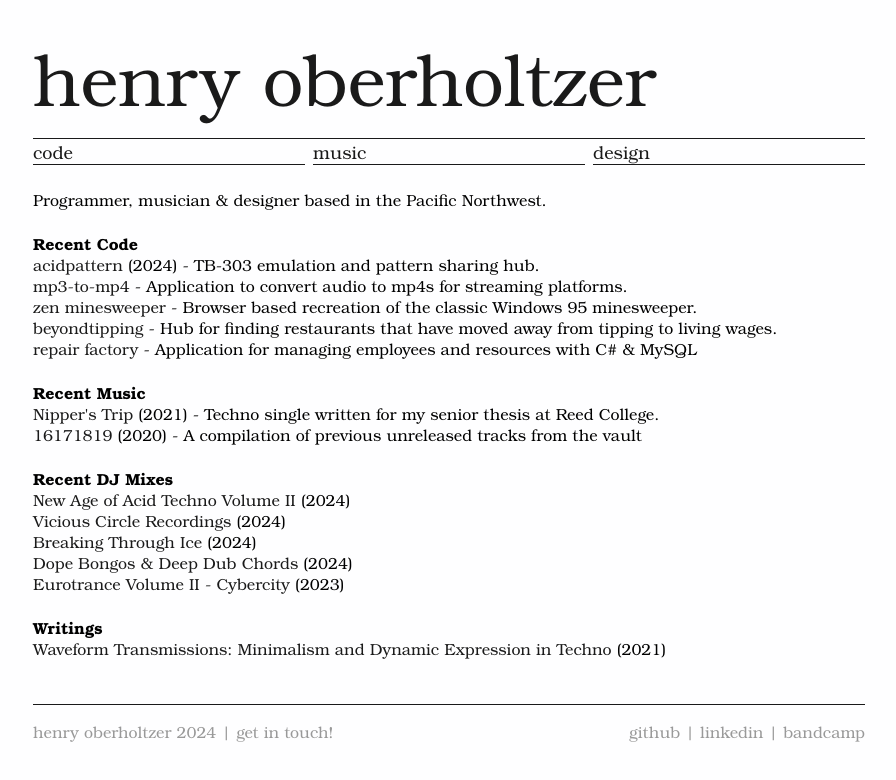
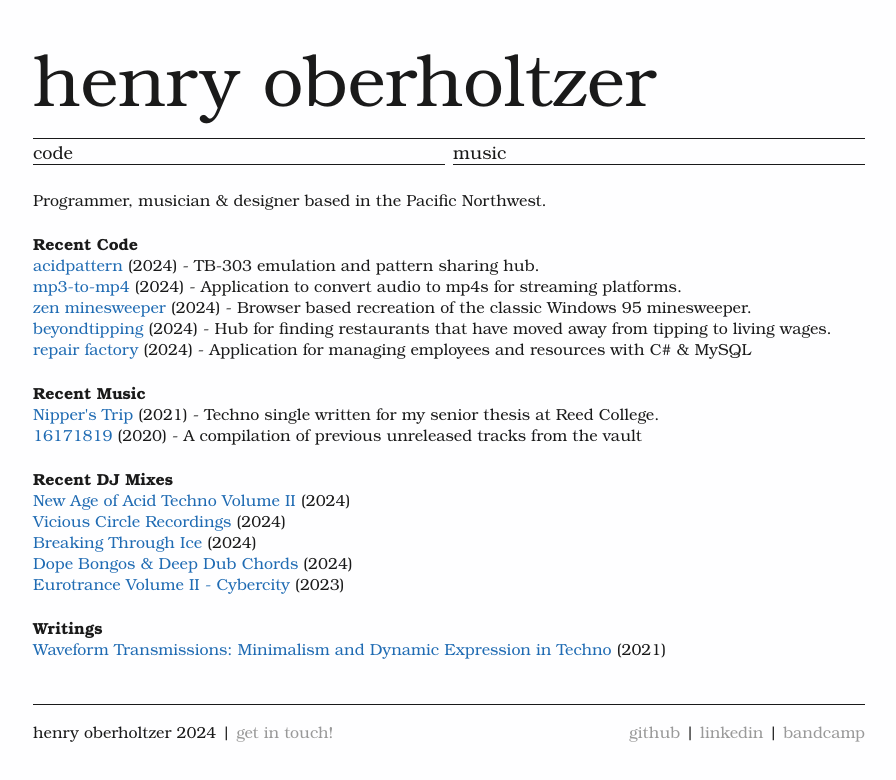
Before and after one commit to henry-oberholtzer/henry-oberholtzer-com-v2, a React (Vite) app: page / in a window 1280 px wide. Shown: the top 780 px of the page, without its empty margins (191-1087 px from the left). Built offline with nearby package versions, Linux system fonts and the light colour scheme.

Commit message:
Initial restyle complete

```diff
--- a/src/components/AboutPage.tsx
+++ b/src/components/AboutPage.tsx
@@ -1,15 +1,19 @@
+import styled from "styled-components";
+
+const Section = styled.section`
+	`
 
 export default function AboutPage() {
 	return (
-		<div className="about-page">
+		<Section>
 			<p>Programmer, musician & designer based in the Pacific Northwest.</p>
 			<br/>
 			<h4>Recent Code</h4>
 			<p><a href="https://github.com/henry-oberholtzer/acidpattern">acidpattern</a> (2024) - TB-303 emulation and pattern sharing hub.</p>
-			<p><a href="https://github.com/henry-oberholtzer/mp3-to-mp4">mp3-to-mp4</a> - Application to convert audio to mp4s for streaming platforms.</p>
-			<p><a href="https://github.com/henry-oberholtzer/zen-minesweeper">zen minesweeper</a> - Browser based recreation of the classic Windows 95 minesweeper.</p>
-			<p><a href="https://github.com/henry-oberholtzer/beyondtipping">beyondtipping</a> - Hub for finding restaurants that have moved away from tipping to living wages.</p>
-			<p><a href="https://github.com/henry-oberholtzer/repair-factory">repair factory</a> - Application for managing employees and resources with C# & MySQL</p>
+			<p><a href="https://github.com/henry-oberholtzer/mp3-to-mp4">mp3-to-mp4</a> (2024) - Application to convert audio to mp4s for streaming platforms.</p>
+			<p><a href="https://github.com/henry-oberholtzer/zen-minesweeper">zen minesweeper</a> (2024) - Browser based recreation of the classic Windows 95 minesweeper.</p>
+			<p><a href="https://github.com/henry-oberholtzer/beyondtipping">beyondtipping</a> (2024) - Hub for finding restaurants that have moved away from tipping to living wages.</p>
+			<p><a href="https://github.com/henry-oberholtzer/repair-factory">repair factory</a> (2024) - Application for managing employees and resources with C# & MySQL</p>
 			<br />
 			<h4>Recent Music</h4>
 			<p><a href="https://hypersurfacesound.bandcamp.com/album/nippers-trip">Nipper's Trip</a> (2021) - Techno single written for my senior thesis at Reed College.</p>
@@ -24,6 +28,6 @@ export default function AboutPage() {
 			<br/>
 			<h4>Writings</h4>
 			<p><a href="https://github.com/henry-oberholtzer/waveform-transmissions/blob/main/thesis.pdf">Waveform Transmissions: Minimalism and Dynamic Expression in Techno</a> (2021)</p>
-		</div>
+		</Section>
 	);
 }
--- a/src/components/App.tsx
+++ b/src/components/App.tsx
@@ -21,17 +21,20 @@ padding: 0 18px;
 
 const properties = [
 		{
-			link: "/code",
-			title: "code"
+			link: "https://github.com/henry-oberholtzer",
+			title: "code",
+			target: "blank"
 		},
 		{
-			link: "/music",
-			title: "music"
+			link: "https://soundcloud.com/hypersurface",
+			title: "music",
+			target: "blank"
 		},
-		{
-			link: "/design",
-			title: "design"
-		}
+		// {
+		// 	link: "https://github.com/henry-oberholtzer",
+		// 	title: "design",
+		// 	target: "blank"
+		// }
 	]
 
 function App() {
--- a/src/components/CustomThemeProvider/Themes.tsx
+++ b/src/components/CustomThemeProvider/Themes.tsx
@@ -4,16 +4,16 @@ const lightTheme: Theme = {
   text: '#1a1a1a',
   textLight: '#999',
   link: '#1f6bb3',
-  linkHover: '#1f6bb3',
+  linkHover: '#67a7e5',
 }
 
 const darkTheme: Theme = {
-  background: '#0F0F0F',
+  background: '#0d0d0d',
   primary: '#d0d0d0',
-  text: '#d0d0d0',
-  textLight: '#999',
-  link: '#1f6bb3',
-  linkHover: '#1f6bb3',
+  text: '#FFF',
+  textLight: '#ccc',
+  link: '#67a7e5',
+  linkHover: '#92c0ec',
 }
 
 export { lightTheme, darkTheme }
--- a/src/components/Footer.tsx
+++ b/src/components/Footer.tsx
@@ -19,7 +19,7 @@ a {
 	transition: color ease-in-out 200ms;
 }
 a:hover, a:focus, a:active {
-	color: #1a2415;
+	color: ${props => props.theme.linkHover};
 }
 @media (prefers-contrast: more) {
 	.footer {
--- a/src/components/GlobalStylesheet/GlobalStylesheet.tsx
+++ b/src/components/GlobalStylesheet/GlobalStylesheet.tsx
@@ -4,6 +4,7 @@ const GlobalStylesheet = createGlobalStyle`
 * {
 box-sizing: border-box;
 margin: 0;
+color: ${props => props.theme.text};
 }
 
 #root {
@@ -23,9 +24,12 @@ background-color: ${props => props.theme.background};
 
 a {
 	text-decoration: none;
-	color: ${props => props.theme.text};
+	color: ${props => props.theme.link};
 	font-weight: normal;
-	transition: opacity ease-in-out 50ms;
+	transition: color ease-in-out 50ms;
+}
+a:hover {
+	color: ${props => props.theme.linkHover};
 }`
 
 export { GlobalStylesheet }
--- a/src/components/Header/Header.tsx
+++ b/src/components/Header/Header.tsx
@@ -12,8 +12,8 @@ font-weight: normal;
 transition: font-size ease-in 200ms;
 transition: opacity ease-in-out 200ms;
 &:hover ${HorizontalRule} {
-	border-top: 1px solid #1a2415;
-	border-bottom: 1px solid #1a2415;
+	border-top: 1px solid ${props => props.theme.primary};
+	border-bottom: 1px solid ${props => props.theme.primary};
 }
 @media screen and (min-width: 480px) {
 	font-size: 48px;
--- a/src/components/NavigationBar.tsx
+++ b/src/components/NavigationBar.tsx
@@ -20,6 +20,7 @@ const NavigationBar = (props: NavigationBarProps) => {
 					<NavigationButton
 						key={i}
 						to={link.link}
+						target={link.target}
 						name={link.title}
 					/>
 				)
--- a/src/components/NavigationButton/NavigationButton.tsx
+++ b/src/components/NavigationButton/NavigationButton.tsx
@@ -36,7 +36,8 @@ const NavigationButton = (props: NavigationButton) => {
 	const { to, name } = props;
 	return (
 		<Link
-			to={to}>
+			to={to}
+			target={props.target}>
 			<Button>
 				{name}
 				<NavigationUnderline $active={location.pathname === to} />
--- a/src/components/NavigationButton/types.d.ts
+++ b/src/components/NavigationButton/types.d.ts
@@ -1,4 +1,5 @@
 interface NavigationButton {
   to: string,
   name: string,
+  target?: string,
 }
--- a/src/components/PageBlocks.tsx
+++ b/src/components/PageBlocks.tsx
@@ -5,7 +5,7 @@ const PageBlocks = () => {
 	const projectData: projectData = useLoaderData() as projectData;
 	return (
 		<>
-			{Object.keys(projectData).map((key) => {
+			{projectData && Object.keys(projectData).map((key) => {
 				return (
 					<ProjectBlock
 						data={projectData[key]}
@@ -13,6 +13,7 @@ const PageBlocks = () => {
 					/>
 				);
 			})}
+			This section is being updated.
 		</>
 	);
 };
--- a/src/components/types.d.ts
+++ b/src/components/types.d.ts
@@ -3,6 +3,7 @@ interface NavigationBarProps {
 }
 
 interface NavigationButtonProps {
+	target?: string;
 	link: string;
   title: string;
 }
--- a/src/main.tsx
+++ b/src/main.tsx
@@ -3,7 +3,7 @@ import ReactDOM from 'react-dom/client';
 import App from './components/App.tsx';
 import AboutPage from './components/AboutPage.tsx';
 import ErrorPage from './components/ErrorPage.tsx';
-import PageBlocks from './components/PageBlocks.tsx';
+// import PageBlocks from './components/PageBlocks.tsx';
 import './index.scss';
 import { createBrowserRouter, RouterProvider } from 'react-router-dom';
 import { CustomThemeProvider } from './components/index.ts';
@@ -19,21 +19,21 @@ const router = createBrowserRouter([
 				path: '/',
 				element: <AboutPage />,
 			},
-			{
-				path: '/code',
-				element: <PageBlocks />,
-				errorElement: <ErrorPage />,
-			},
-			{
-				path: '/music',
-				element: <PageBlocks />,
-				errorElement: <ErrorPage />,
-			},
-			{
-				path: '/design',
-				element: <PageBlocks />,
-				errorElement: <ErrorPage />,
-			},
+			// {
+			// 	path: '/code',
+			// 	element: <PageBlocks />,
+			// 	errorElement: <ErrorPage />,
+			// },
+			// {
+			// 	path: '/music',
+			// 	element: <PageBlocks />,
+			// 	errorElement: <ErrorPage />,
+			// },
+			// {
+			// 	path: '/design',
+			// 	element: <PageBlocks />,
+			// 	errorElement: <ErrorPage />,
+			// },
 		],
 	},
 ]);
```
